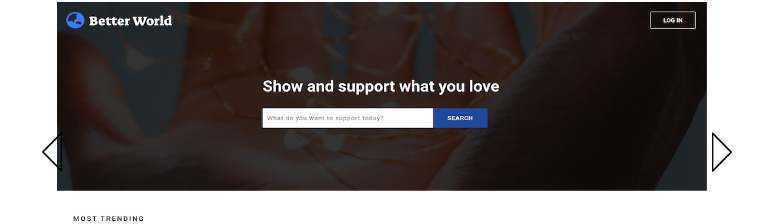
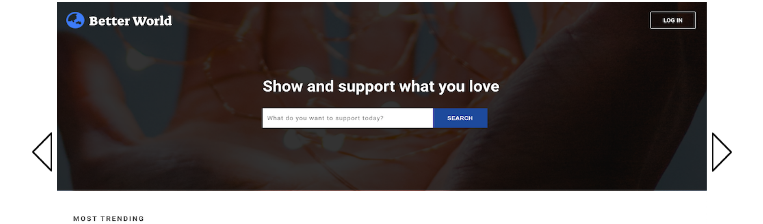
Before and after one commit to 0125jinlee/portfolio, a React (Create React App) app: page /Projects in a window 1280 px wide. Shown: the part 460-684 px from the top of the page, without its empty margins (258-1021 px from the left). Built offline with nearby package versions, Linux system fonts and the light colour scheme; a web font is replaced by a local one.

Commit message:
readme updated

```diff
--- a/src/pages/Projects/Projects.css
+++ b/src/pages/Projects/Projects.css
@@ -54,7 +54,7 @@
 }
 
 .prev {
-  margin-left: 10px;
+  margin-left: 0px;
 }
 
 .next {
```
Also changed, not shown: 1 other file (tests, documents, lock files or other folders).
